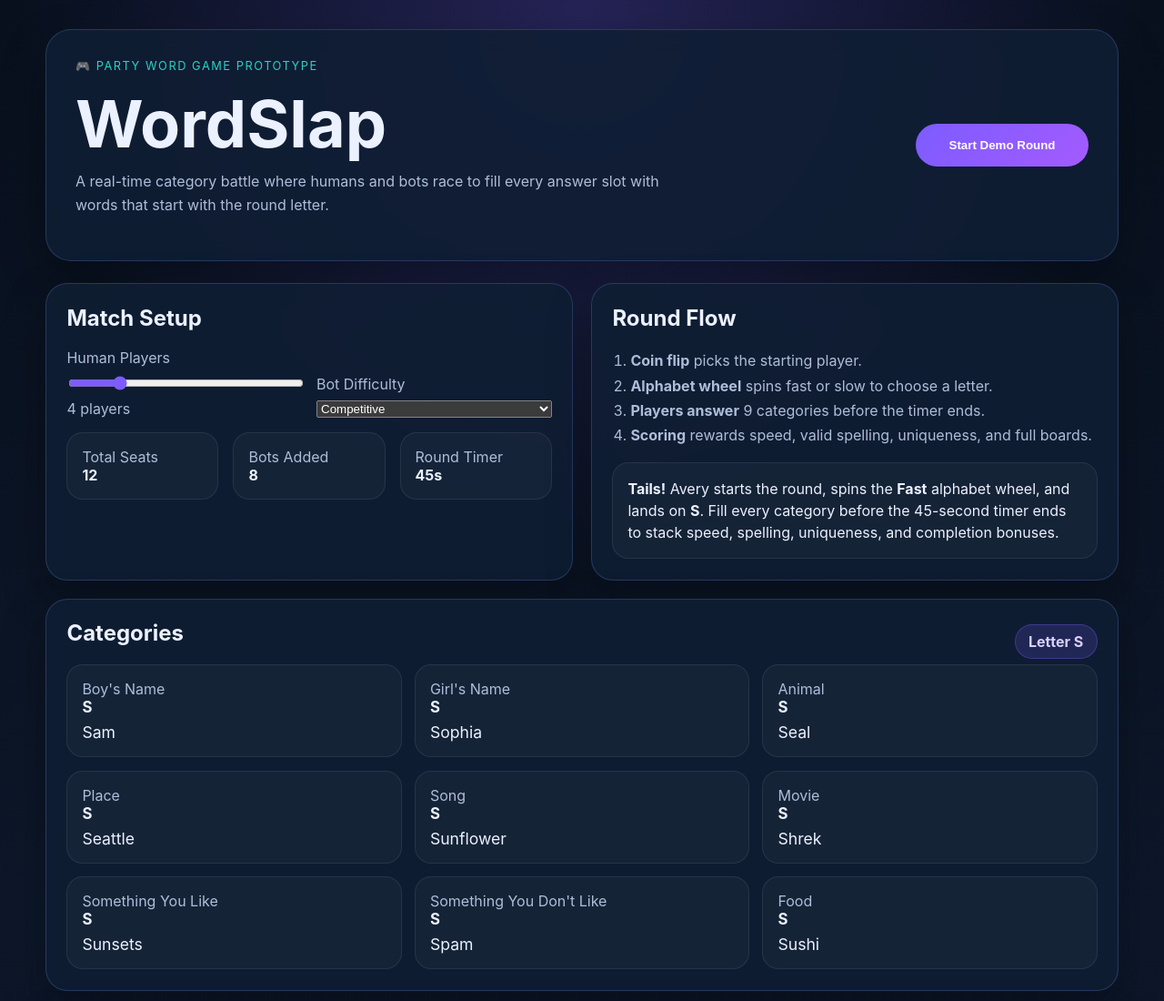
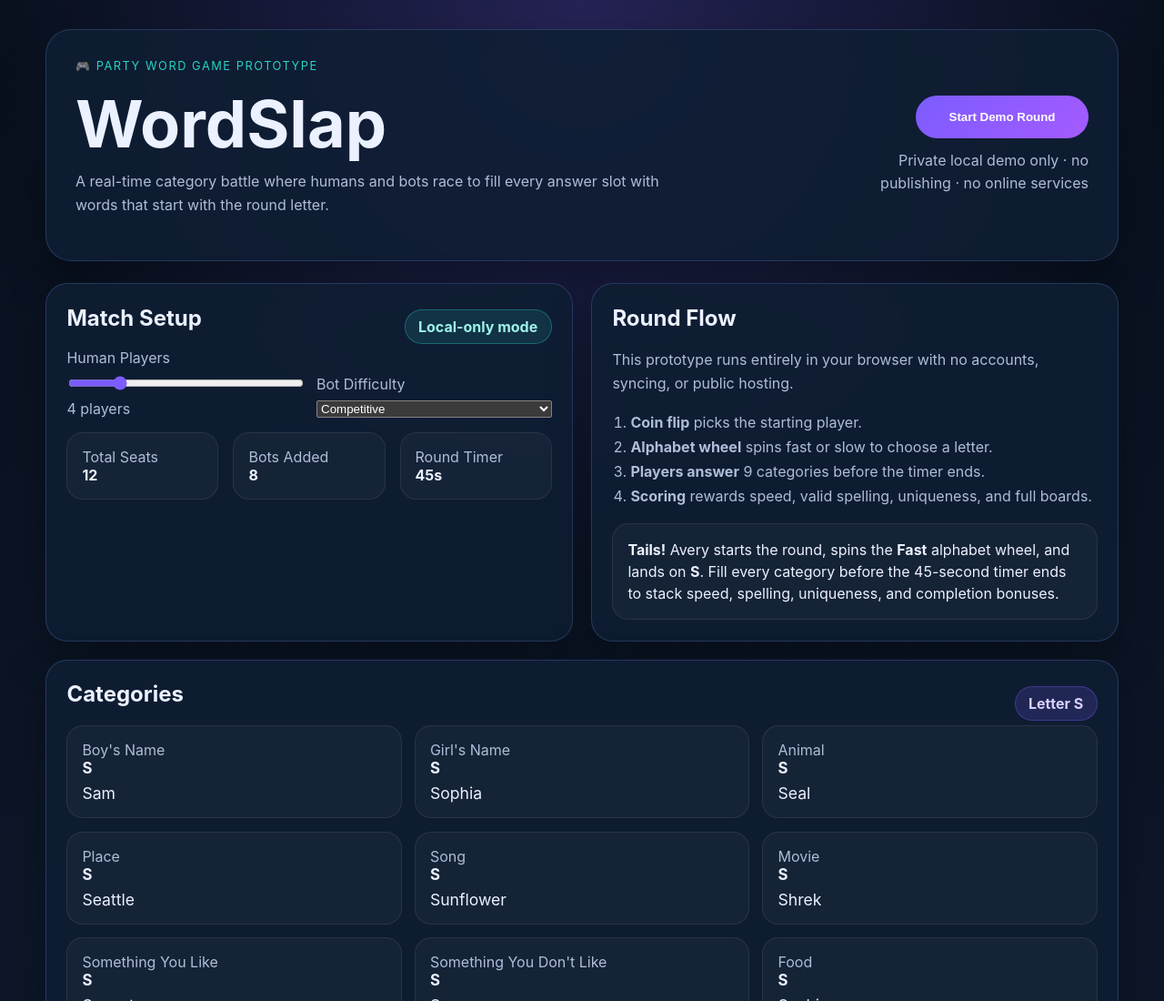
Before and after one commit to djrogermajor-code/didactic-octo-dollop, a plain HTML site: page index.html in a window 1280 px wide. Shown: the top 1100 px of the page at 91% size. Drawn offline with Linux system fonts and the light colour scheme.

Commit message:
Keep WordSlap demo private and local-only

```diff
--- a/index.html
+++ b/index.html
@@ -17,12 +17,18 @@
             answer slot with words that start with the round letter.
           </p>
         </div>
-        <button id="start-round" class="primary-button">Start Demo Round</button>
+        <div class="hero-actions">
+          <button id="start-round" class="primary-button">Start Demo Round</button>
+          <p class="privacy-note">Private local demo only · no publishing · no online services</p>
+        </div>
       </header>
 
       <main class="layout">
         <section class="panel">
-          <h2>Match Setup</h2>
+          <div class="panel-heading">
+            <h2>Match Setup</h2>
+            <span class="pill privacy-pill">Local-only mode</span>
+          </div>
           <div class="setup-grid">
             <label>
               Human Players
@@ -56,6 +62,7 @@
 
         <section class="panel">
           <h2>Round Flow</h2>
+          <p class="inline-note">This prototype runs entirely in your browser with no accounts, syncing, or public hosting.</p>
           <ol class="flow-list">
             <li><strong>Coin flip</strong> picks the starting player.</li>
             <li><strong>Alphabet wheel</strong> spins fast or slow to choose a letter.</li>
--- a/styles.css
+++ b/styles.css
@@ -48,6 +48,12 @@ body {
   gap: 1.5rem;
 }
 
+.hero-actions {
+  display: grid;
+  gap: 0.75rem;
+  justify-items: end;
+}
+
 .eyebrow {
   color: var(--accent-2);
   text-transform: uppercase;
@@ -71,6 +77,18 @@ h1 {
   max-width: 65ch;
   color: var(--muted);
   line-height: 1.6;
+}
+
+.privacy-note,
+.inline-note {
+  color: var(--muted);
+  line-height: 1.6;
+}
+
+.privacy-note {
+  text-align: right;
+  max-width: 26ch;
+  margin: 0;
 }
 
 .primary-button {
@@ -204,6 +222,12 @@ input[type="range"] {
   font-weight: 700;
 }
 
+.privacy-pill {
+  background: rgba(41, 211, 194, 0.12);
+  color: #9df3ea;
+  border-color: rgba(41, 211, 194, 0.35);
+}
+
 .leaderboard {
   grid-template-columns: repeat(auto-fit, minmax(180px, 1fr));
 }
```
Also changed, not shown: README.md.
